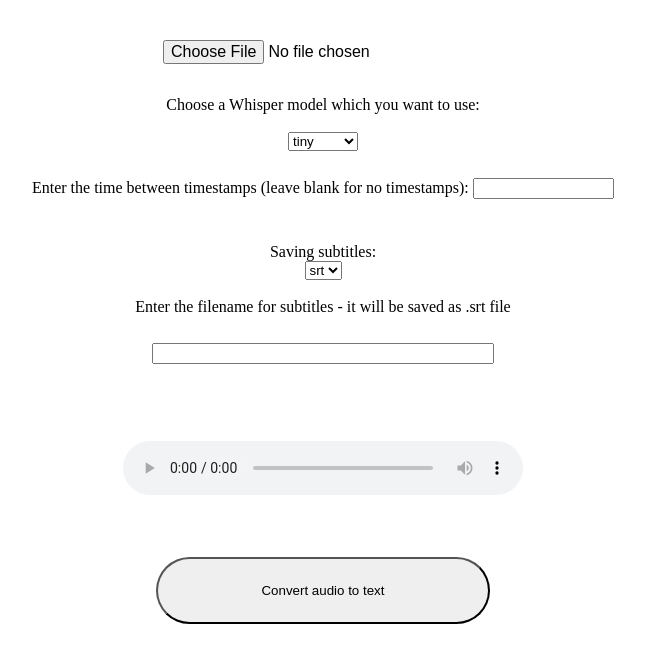
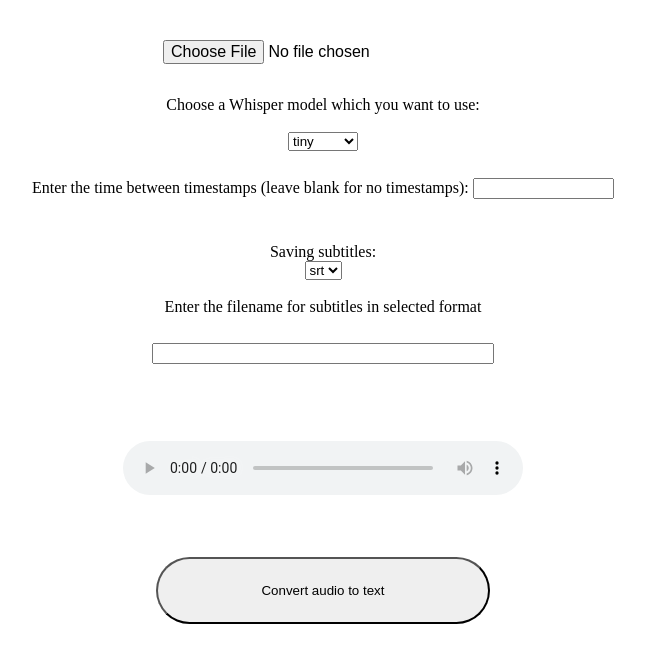
Before and after one commit to Kabanosk/whisper-website, a FastAPI app: page / in a window 1280 px wide. Shown: the top 668 px of the page, without its empty margins (317-962 px from the left). Run offline with FastAPI, Linux system fonts and the light colour scheme.

Commit message:
Update text in index.html

```diff
--- a/src/templates/index.html
+++ b/src/templates/index.html
@@ -26,7 +26,7 @@
         <option value="srt">srt</option>
         <option value="vtt">vtt</option>
     </select><br><br>
-    <label for="filename">Enter the filename for subtitles - it will be saved as .srt file<br></label>
+    <label for="filename">Enter the filename for subtitles in selected format<br></label>
     <input type="text" id="filename" name="filename"><br><br>
 
     <audio id="player" controls></audio><br>
```
